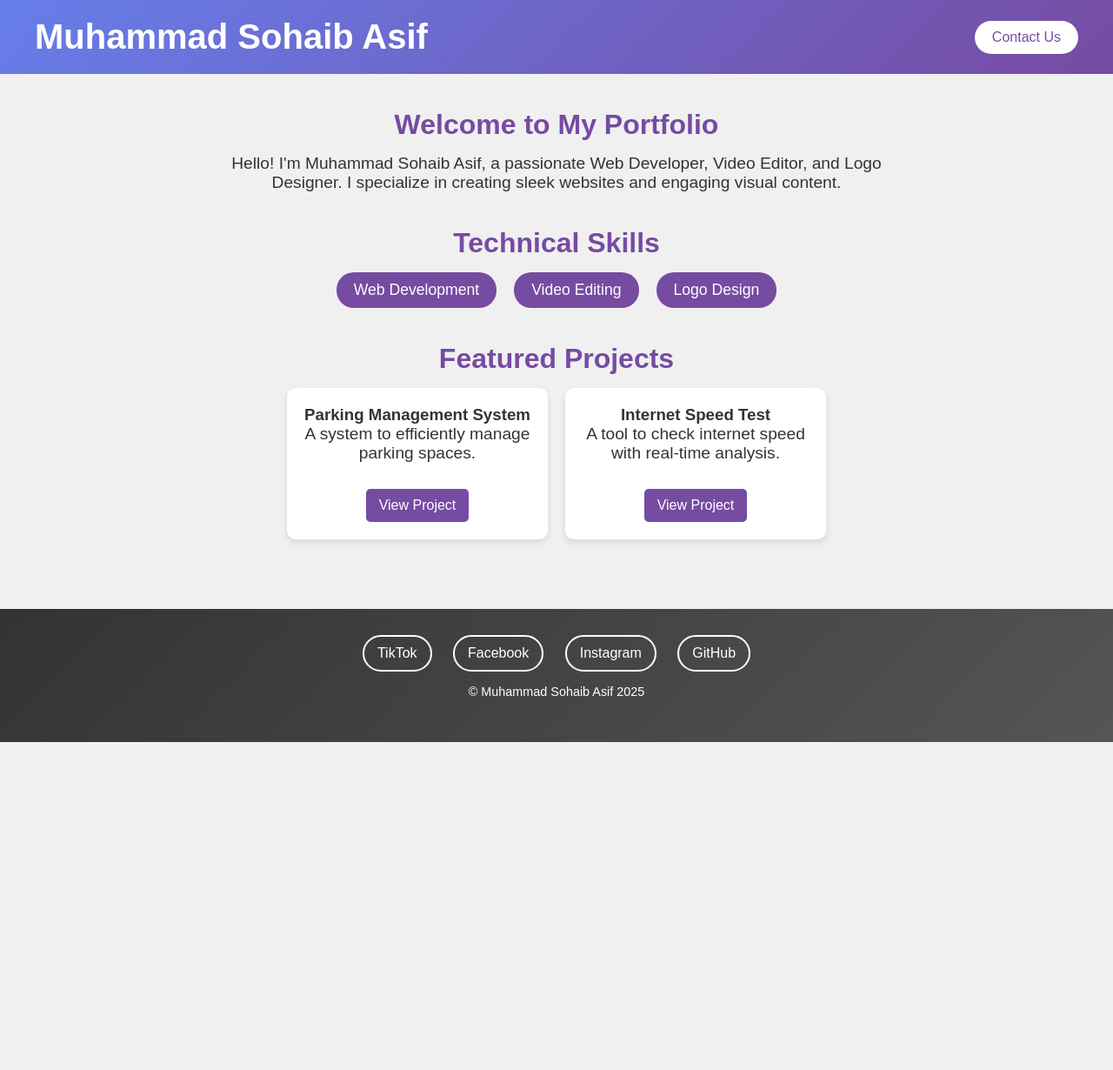
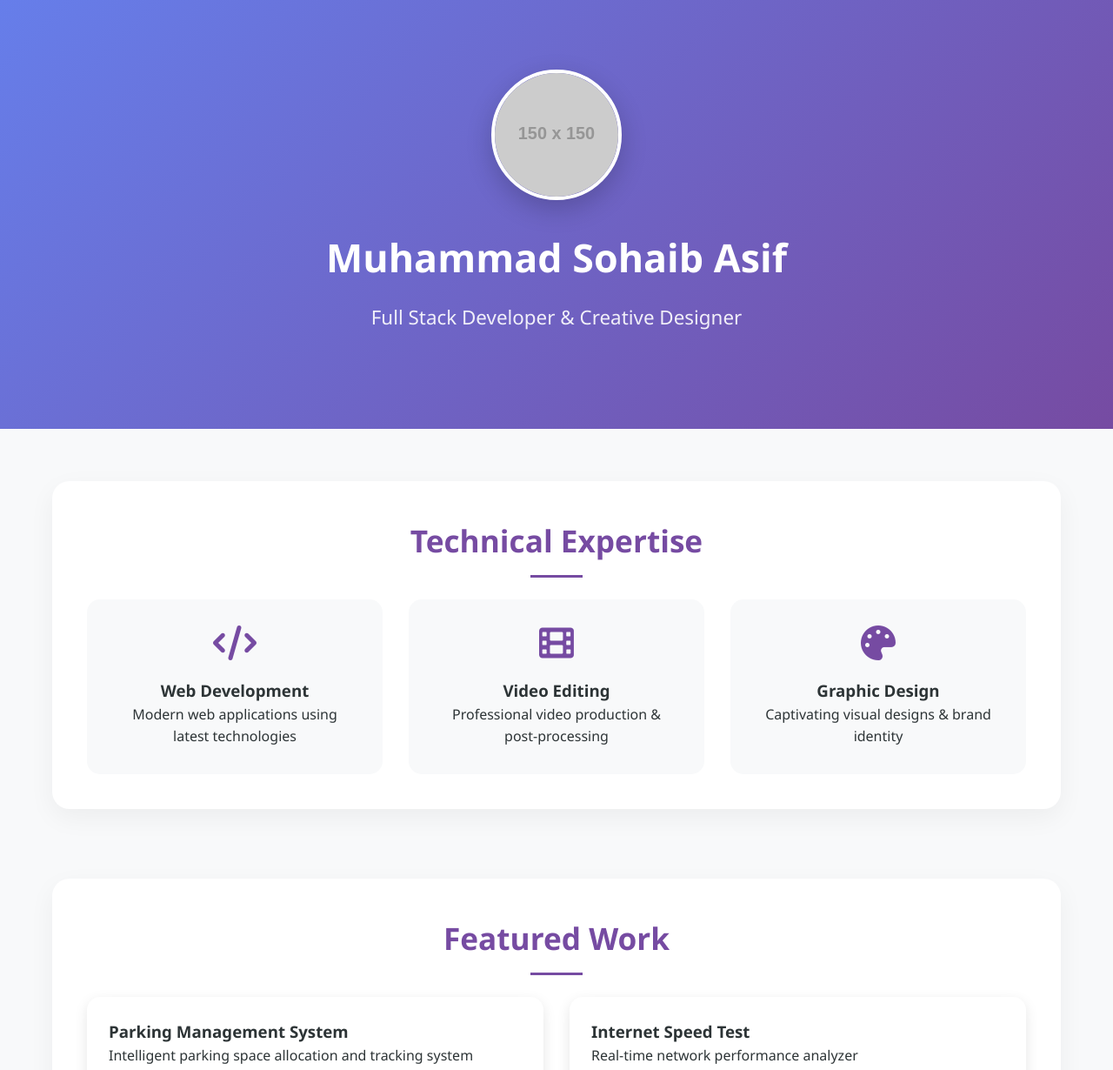
Before and after one commit to codebysohaib/portfolio, a plain HTML site: page index.html in a window 1280 px wide. Shown: the top 1230 px of the page at 87% size. Before the commit the page ends 853 px from the top, so only its background shows below. Drawn offline with Linux system fonts and the light colour scheme; placeholder pictures from the web are drawn by us.

Commit message:
Update index.html

```diff
--- a/index.html
+++ b/index.html
@@ -3,233 +3,368 @@
 <head>
   <meta charset="UTF-8">
   <meta name="viewport" content="width=device-width, initial-scale=1">
-  <title>Muhammad Sohaib Asif | Portfolio</title>
+  <title>Muhammad Sohaib Asif | Creative Portfolio</title>
+  <link rel="stylesheet" href="https://cdnjs.cloudflare.com/ajax/libs/font-awesome/6.0.0/css/all.min.css">
   <style>
-    /* Global resets */
+    /* Global Styles */
     * {
       margin: 0;
       padding: 0;
       box-sizing: border-box;
     }
+
     body {
-      font-family: Arial, sans-serif;
-      background: #f0f0f0;
-      color: #333;
-      overflow-x: hidden;
+      font-family: 'Segoe UI', Tahoma, Geneva, Verdana, sans-serif;
+      background: #f8f9fa;
+      color: #2d3436;
+      line-height: 1.6;
     }
-    /* Header */
+
+    /* Header Styles */
     header {
-      background: linear-gradient(135deg, #667eea, #764ba2);
-      padding: 20px 40px;
-      color: #fff;
+      background: linear-gradient(135deg, #667eea 0%, #764ba2 100%);
+      padding: 80px 40px;
+      color: white;
+      text-align: center;
+      position: relative;
+      overflow: hidden;
     }
+
     .header-content {
+      max-width: 1200px;
+      margin: 0 auto;
+      position: relative;
+      z-index: 1;
+    }
+
+    .profile-container {
+      width: 150px;
+      height: 150px;
+      margin: 0 auto 30px;
+      border-radius: 50%;
+      overflow: hidden;
+      border: 4px solid white;
+      box-shadow: 0 10px 30px rgba(0,0,0,0.2);
+    }
+
+    .profile-img {
+      width: 100%;
+      height: 100%;
+      object-fit: cover;
+    }
+
+    .header-content h1 {
+      font-size: 2.8rem;
+      margin-bottom: 15px;
+      animation: slideIn 1s ease-out;
+    }
+
+    .tagline {
+      font-size: 1.4rem;
+      opacity: 0.9;
+      margin-bottom: 30px;
+    }
+
+    /* Main Content Styles */
+    main {
+      max-width: 1200px;
+      margin: 0 auto;
+      padding: 60px 20px;
+    }
+
+    .section {
+      margin-bottom: 80px;
+      padding: 40px;
+      background: white;
+      border-radius: 20px;
+      box-shadow: 0 10px 30px rgba(0,0,0,0.05);
+      transition: transform 0.3s ease;
+    }
+
+    .section:hover {
+      transform: translateY(-5px);
+    }
+
+    h2 {
+      font-size: 2.2rem;
+      color: #764ba2;
+      margin-bottom: 30px;
+      text-align: center;
+      position: relative;
+    }
+
+    h2::after {
+      content: '';
+      width: 60px;
+      height: 3px;
+      background: #764ba2;
+      position: absolute;
+      bottom: -15px;
+      left: 50%;
+      transform: translateX(-50%);
+    }
+
+    /* Skills Grid */
+    .skills-grid {
+      display: grid;
+      grid-template-columns: repeat(auto-fit, minmax(250px, 1fr));
+      gap: 30px;
+      margin-top: 40px;
+    }
+
+    .skill-card {
+      padding: 30px;
+      text-align: center;
+      background: #f8f9fa;
+      border-radius: 15px;
+      transition: all 0.3s ease;
+    }
+
+    .skill-card:hover {
+      background: #764ba2;
+      color: white;
+      transform: translateY(-5px);
+    }
+
+    .skill-icon {
+      font-size: 2.5rem;
+      margin-bottom: 20px;
+      color: #764ba2;
+    }
+
+    .skill-card:hover .skill-icon {
+      color: white;
+    }
+
+    /* Projects Gallery */
+    .projects-gallery {
+      display: grid;
+      grid-template-columns: repeat(auto-fit, minmax(300px, 1fr));
+      gap: 30px;
+      margin-top: 40px;
+    }
+
+    .project-card {
+      background: white;
+      border-radius: 15px;
+      overflow: hidden;
+      box-shadow: 0 5px 15px rgba(0,0,0,0.1);
+      transition: transform 0.3s ease;
+    }
+
+    .project-card:hover {
+      transform: translateY(-10px);
+    }
+
+    .project-image {
+      width: 100%;
+      height: 200px;
+      object-fit: cover;
+      border-bottom: 3px solid #764ba2;
+    }
+
+    .project-info {
+      padding: 25px;
+    }
+
+    .project-links {
+      margin-top: 20px;
       display: flex;
-      justify-content: space-between;
+      gap: 10px;
+    }
+
+    .project-link {
+      flex: 1;
+      text-align: center;
+      padding: 10px;
+      background: #764ba2;
+      color: white;
+      text-decoration: none;
+      border-radius: 8px;
+      transition: background 0.3s ease;
+    }
+
+    .project-link:hover {
+      background: #667eea;
+    }
+
+    /* Contact Section */
+    .contact-section {
+      text-align: center;
+      padding: 60px 20px;
+      background: linear-gradient(135deg, #667eea 0%, #764ba2 100%);
+      color: white;
+    }
+
+    .contact-button {
+      display: inline-flex;
       align-items: center;
+      gap: 10px;
+      padding: 15px 40px;
+      background: white;
+      color: #764ba2;
+      text-decoration: none;
+      border-radius: 30px;
+      font-weight: bold;
+      transition: transform 0.3s ease;
     }
-    header h1 {
-      font-size: 2.5rem;
-      animation: slideInLeft 1s ease-out;
-    }
-    .contact-btn {
-      background: #fff;
-      color: #764ba2;
-      padding: 10px 20px;
-      font-size: 1rem;
-      border: none;
-      border-radius: 25px;
-      cursor: pointer;
-      transition: background 0.3s ease, transform 0.3s ease;
-      animation: slideInRight 1s ease-out;
-    }
-    .contact-btn:hover {
-      background: #f1f1f1;
+
+    .contact-button:hover {
       transform: scale(1.05);
     }
-    /* Main Sections */
-    main {
-      padding: 40px;
+
+    /* Footer Styles */
+    footer {
+      background: #2d3436;
+      color: white;
+      padding: 60px 20px;
+      text-align: center;
     }
-    .section {
-      margin-bottom: 40px;
-      text-align: center;
-      animation: fadeIn 1.5s ease-in-out;
-    }
-    h2 {
-      font-size: 2rem;
-      color: #764ba2;
-      margin-bottom: 15px;
-    }
-    p {
-      font-size: 1.2rem;
-      max-width: 800px;
-      margin: 0 auto 20px;
-    }
-    /* Skills */
-    .skills {
+
+    .social-links {
       display: flex;
       justify-content: center;
-      gap: 20px;
+      gap: 25px;
+      margin: 40px 0;
       flex-wrap: wrap;
     }
-    .skill {
-      background: #764ba2;
-      color: #fff;
-      padding: 10px 20px;
-      border-radius: 20px;
-      font-size: 1.1rem;
+
+    .social-link {
+      font-size: 1.5rem;
+      color: white;
+      text-decoration: none;
       transition: transform 0.3s ease;
     }
-    .skill:hover {
-      transform: scale(1.1);
+
+    .social-link:hover {
+      transform: translateY(-5px);
     }
-    /* Projects */
-    .projects {
-      display: flex;
-      justify-content: center;
-      gap: 20px;
-      flex-wrap: wrap;
+
+    /* Animations */
+    @keyframes slideIn {
+      from {
+        opacity: 0;
+        transform: translateY(30px);
+      }
+      to {
+        opacity: 1;
+        transform: translateY(0);
+      }
     }
-    .project-card {
-      background: #fff;
-      border-radius: 10px;
-      padding: 20px;
-      box-shadow: 0 4px 8px rgba(0,0,0,0.1);
-      transition: transform 0.3s ease;
-      max-width: 300px;
-    }
-    .project-card:hover {
-      transform: scale(1.05);
-    }
-    .project-card a {
-      display: inline-block;
-      margin-top: 10px;
-      text-decoration: none;
-      color: #fff;
-      background: #764ba2;
-      padding: 10px 15px;
-      border-radius: 5px;
-      transition: background 0.3s ease;
-    }
-    .project-card a:hover {
-      background: #667eea;
-    }
-    /* Footer */
-    footer {
-      background: linear-gradient(135deg, #333, #555);
-      color: #fff;
-      text-align: center;
-      padding: 30px 20px;
-      position: relative;
-    }
-    .social-buttons {
-      margin-bottom: 15px;
-    }
-    .social-buttons a {
-      display: inline-block;
-      margin: 0 10px;
-      padding: 10px 15px;
-      border: 2px solid #fff;
-      border-radius: 50px;
-      color: #fff;
-      text-decoration: none;
-      font-size: 1rem;
-      transition: transform 0.3s ease, border-color 0.3s ease;
-    }
-    .social-buttons a:hover {
-      transform: translateY(-5px);
-      border-color: #fff;
-    }
-    footer p {
-      font-size: 0.9rem;
-    }
-    /* Animations */
-    @keyframes slideInLeft {
-      from { opacity: 0; transform: translateX(-50px); }
-      to { opacity: 1; transform: translateX(0); }
-    }
-    @keyframes slideInRight {
-      from { opacity: 0; transform: translateX(50px); }
-      to { opacity: 1; transform: translateX(0); }
-    }
-    @keyframes fadeIn {
-      from { opacity: 0; }
-      to { opacity: 1; }
-    }
-    /* Responsive */
-    @media (max-width: 600px) {
-      .header-content {
-        flex-direction: column;
+
+    /* Responsive Design */
+    @media (max-width: 768px) {
+      header {
+        padding: 50px 20px;
       }
-      header h1 {
-        font-size: 2rem;
-        margin-bottom: 10px;
+
+      .header-content h1 {
+        font-size: 2.2rem;
       }
-      .contact-btn {
-        font-size: 0.9rem;
+
+      .section {
+        padding: 30px;
       }
-      .social-buttons a {
-        font-size: 0.9rem;
-        margin: 5px;
+
+      .skills-grid {
+        grid-template-columns: 1fr;
       }
     }
   </style>
 </head>
 <body>
-  <!-- Header -->
+  <!-- Header Section -->
   <header>
     <div class="header-content">
+      <div class="profile-container">
+        <img src="https://via.placeholder.com/150" alt="Profile Picture" class="profile-img">
+      </div>
       <h1>Muhammad Sohaib Asif</h1>
-      <button class="contact-btn" onclick="window.open('https://wa.me/923363761607?text=Welcome+to+My+Site,+How+Can+I+Help+You', '_blank')">Contact Us</button>
+      <p class="tagline">Full Stack Developer & Creative Designer</p>
     </div>
   </header>
 
   <!-- Main Content -->
   <main>
-    <!-- Introduction -->
+    <!-- Skills Section -->
     <section class="section">
-      <h2>Welcome to My Portfolio</h2>
-      <p>Hello! I'm Muhammad Sohaib Asif, a passionate Web Developer, Video Editor, and Logo Designer. I specialize in creating sleek websites and engaging visual content.</p>
-    </section>
-
-    <!-- Skills -->
-    <section class="section">
-      <h2>Technical Skills</h2>
-      <div class="skills">
-        <div class="skill">Web Development</div>
-        <div class="skill">Video Editing</div>
-        <div class="skill">Logo Design</div>
+      <h2>Technical Expertise</h2>
+      <div class="skills-grid">
+        <div class="skill-card">
+          <i class="fas fa-code skill-icon"></i>
+          <h3>Web Development</h3>
+          <p>Modern web applications using latest technologies</p>
+        </div>
+        <div class="skill-card">
+          <i class="fas fa-film skill-icon"></i>
+          <h3>Video Editing</h3>
+          <p>Professional video production & post-processing</p>
+        </div>
+        <div class="skill-card">
+          <i class="fas fa-palette skill-icon"></i>
+          <h3>Graphic Design</h3>
+          <p>Captivating visual designs & brand identity</p>
+        </div>
       </div>
     </section>
 
-    <!-- Projects -->
+    <!-- Projects Section -->
     <section class="section">
-      <h2>Featured Projects</h2>
-      <div class="projects">
+      <h2>Featured Work</h2>
+      <div class="projects-gallery">
         <div class="project-card">
-          <h3>Parking Management System</h3>
-          <p>A system to efficiently manage parking spaces.</p>
-          <a href="https://codebysohaib.github.io/parkingsystem/" target="_blank">View Project</a>
+
+          <div class="project-info">
+            <h3>Parking Management System</h3>
+            <p>Intelligent parking space allocation and tracking system</p>
+            <div class="project-links">
+              <a href="https://codebysohaib.github.io/parkingsystem/" class="project-link" target="_blank">Live Demo</a>
+              <a href="#" class="project-link">Details</a>
+            </div>
+          </div>
         </div>
         <div class="project-card">
-          <h3>Internet Speed Test</h3>
-          <p>A tool to check internet speed with real-time analysis.</p>
-          <a href="https://codebysohaib.github.io/nettest/" target="_blank">View Project</a>
+
+          <div class="project-info">
+            <h3>Internet Speed Test</h3>
+            <p>Real-time network performance analyzer</p>
+            <div class="project-links">
+              <a href="https://codebysohaib.github.io/nettest/" class="project-link" target="_blank">Live Demo</a>
+              <a href="#" class="project-link">Details</a>
+            </div>
+          </div>
         </div>
       </div>
     </section>
   </main>
 
-  <!-- Footer -->
+  <!-- Contact Section -->
+  <section class="contact-section">
+    <h2>Let's Create Something Amazing</h2>
+    <p>Have a project in mind? Let's discuss how we can work together!</p>
+    <a href="https://wa.me/923363761607?text=Welcome+to+My+Site,+How+Can+I+Help+You" class="contact-button" target="_blank">
+      <i class="fab fa-whatsapp"></i>
+      Start Conversation
+    </a>
+  </section>
+
+  <!-- Footer Section -->
   <footer>
-    <div class="social-buttons">
-      <a href="https://www.tiktok.com/@mughalsab_0" target="_blank">TikTok</a>
-      <a href="https://www.facebook.com/share/1UenwYd2Rf/" target="_blank">Facebook</a>
-      <a href="https://www.instagram.com/mughalsab_0" target="_blank">Instagram</a>
-      <a href="https://github.com/codebysohaib" target="_blank">GitHub</a>
+    <div class="social-links">
+      <a href="https://www.tiktok.com/@mughalsab_0" class="social-link" target="_blank">
+        <i class="fab fa-tiktok"></i>
+      </a>
+      <a href="https://www.facebook.com/share/1UenwYd2Rf/" class="social-link" target="_blank">
+        <i class="fab fa-facebook"></i>
+      </a>
+      <a href="https://www.instagram.com/mughalsab_0" class="social-link" target="_blank">
+        <i class="fab fa-instagram"></i>
+      </a>
+      <a href="https://github.com/codebysohaib" class="social-link" target="_blank">
+        <i class="fab fa-github"></i>
+      </a>
     </div>
-    <p>© Muhammad Sohaib Asif 2025</p>
+    <p>&copy; 2024 Muhammad Sohaib Asif. All rights reserved.</p>
   </footer>
 </body>
 </html>
```
